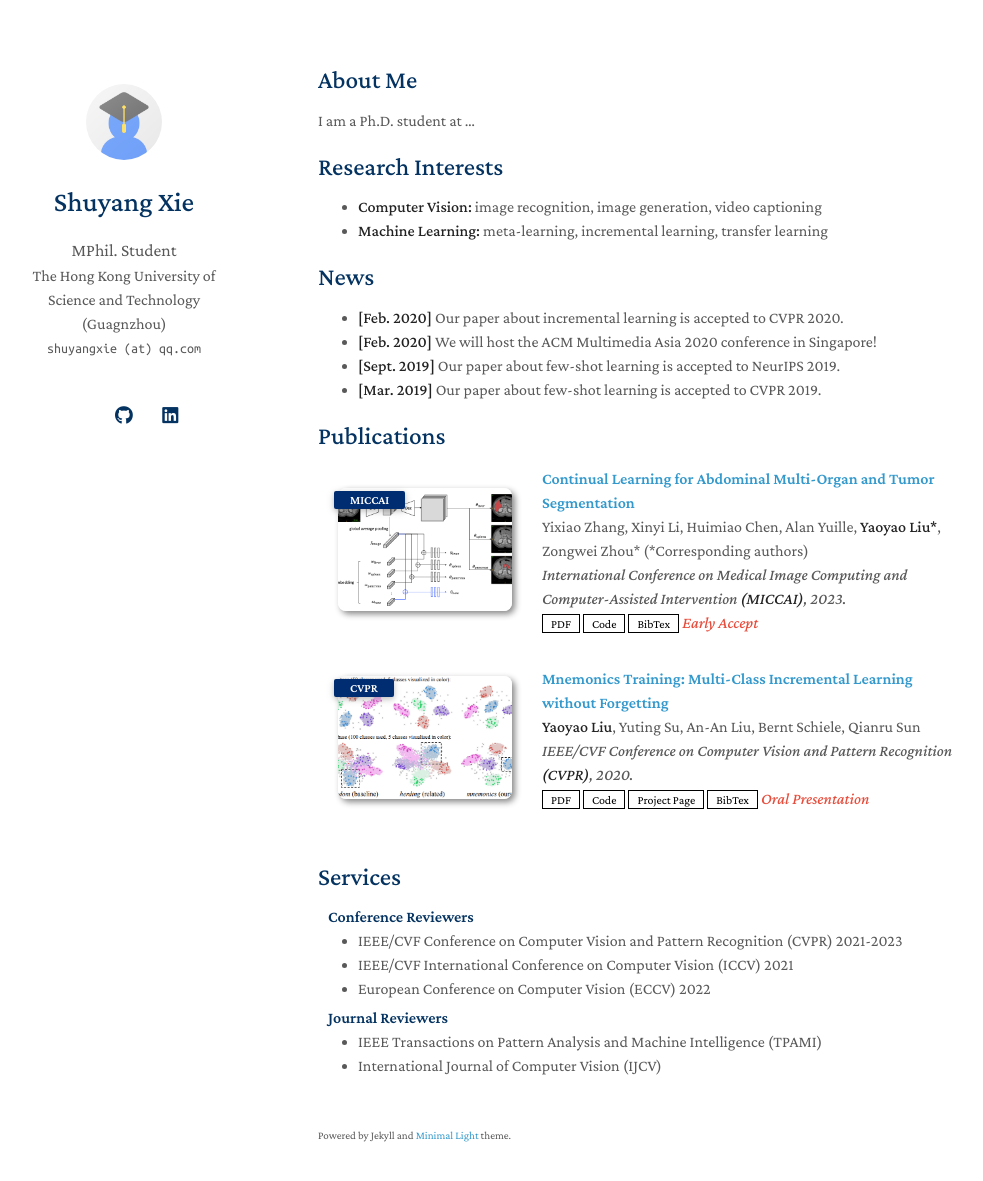
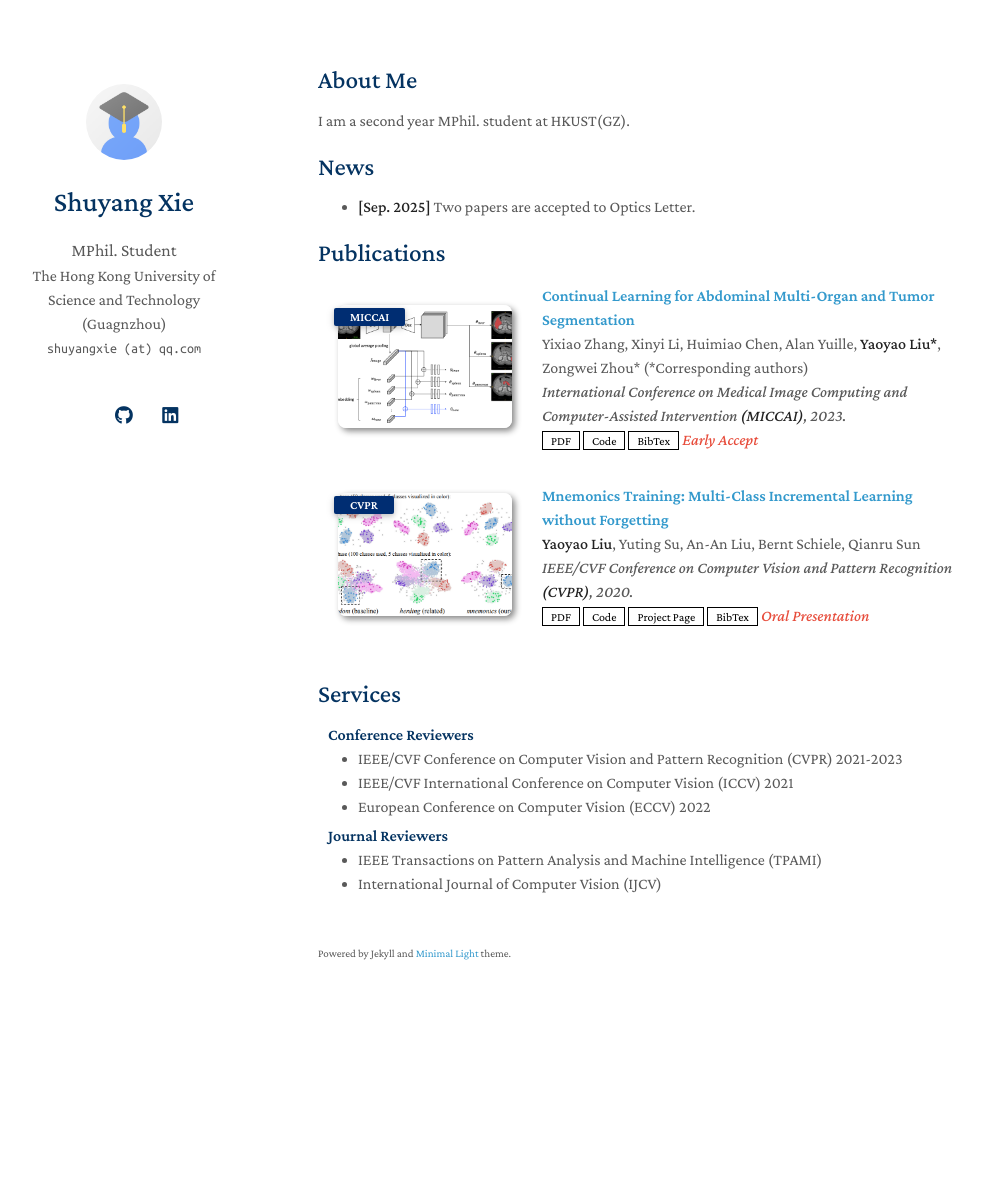
Before and after one commit to shu0x0y/shu0x0y.github.io, a Jekyll site: the page built from index.md, in a window 1280 px wide and 1216 px high. Shown: the top 1181 px of the window, without its empty margins (152-1135 px from the left). Built offline with Jekyll 4.4.1, drawn with Linux system fonts in a browser that asks for light colours; a style sheet for code colours, icons or effects is not loaded; our own code applies the rules of GitHub Pages for plain Markdown files.

Commit message:
Update index.md

```diff
--- a/index.md
+++ b/index.md
@@ -4,19 +4,18 @@ layout: homepage
 
 ## About Me
 
-I am a Ph.D. student at ...
+I am a second year MPhil. student at HKUST(GZ).
 
-## Research Interests
+<!--
+# Research Interests
 
-- **Computer Vision:** image recognition, image generation, video captioning
-- **Machine Learning:** meta-learning, incremental learning, transfer learning
-
+# - **Computer Vision:** image recognition, image generation, video captioning
+# - **Machine Learning:** meta-learning, incremental learning, transfer learning
+-->
 ## News
 
-- **[Feb. 2020]** Our paper about incremental learning is accepted to CVPR 2020.
-- **[Feb. 2020]** We will host the ACM Multimedia Asia 2020 conference in Singapore!
-- **[Sept. 2019]** Our paper about few-shot learning is accepted to NeurIPS 2019.
-- **[Mar. 2019]** Our paper about few-shot learning is accepted to CVPR 2019.
+- **[Sep. 2025]** Two papers are accepted to Optics Letter.
+
 
 {% include_relative _includes/publications.md %}
 
```
